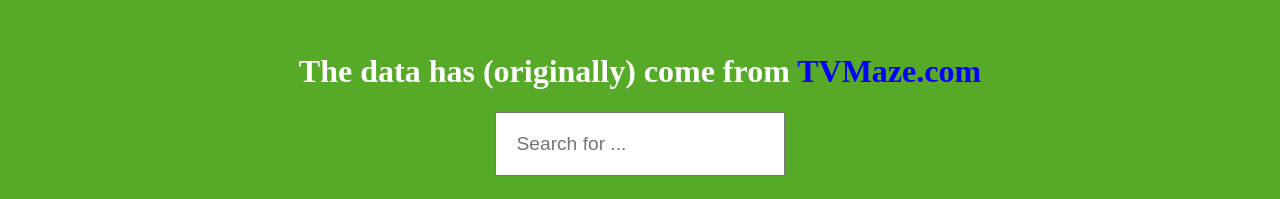
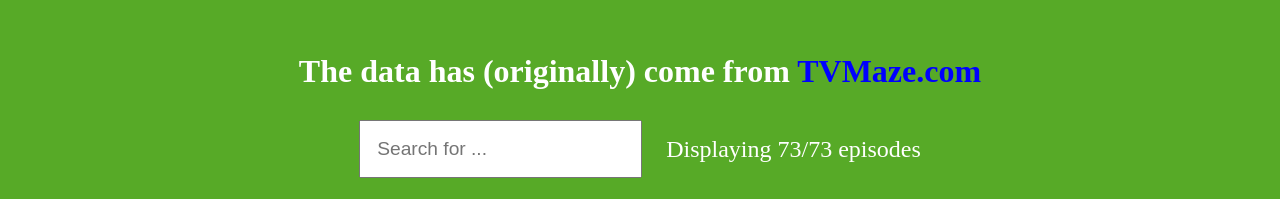
Before and after one commit to farzad-nazif/tv-show-dom-project, a plain HTML site: page index.html in a window 1280 px wide. Shown: the top 199 px of the page. Drawn offline with Linux system fonts and the light colour scheme.

Commit message:
Level 200 finished

```diff
--- a/index.html
+++ b/index.html
@@ -10,7 +10,10 @@
 
   <body>
     <h1 id="license" style="color: white"> The data has (originally) come from <a href="https://www.tvmaze.com/" target="_blank" style="text-decoration:none; color:blue" >TVMaze.com</a></h1>
+    <div id="searchBar">
     <input autocomplete="off" type="search" id="search" placeholder="Search for ..." />
+    <p id="validSearchCount">Displaying 73/73 episodes</p>
+    </div>
     <section id="episodeGrid">
       <!-- <div class="episode">
         <div class="episodeTitle"><span id="episodeName"></span> <span id="episodeNumber"></span></div>
--- a/script.js
+++ b/script.js
@@ -46,6 +46,7 @@ let searchInput = document.getElementById("search");
 // Filtering array of objs based on the search
 function filterAndCreateEpisodeBox(e, allEpisodes) {
   let searchWord = e.target.value;
+  let validSearchCount = document.getElementById("validSearchCount");
   let validEpisodes = allEpisodes.filter((episode) => {
     return (
       episode.name.includes(searchWord) ||
@@ -54,6 +55,8 @@ function filterAndCreateEpisodeBox(e, allEpisodes) {
       episode.summary.toLowerCase().includes(searchWord)
     );
   });
+  let validEpisodesLength = validEpisodes.length;
+  validSearchCount.innerText = `Displaying ${validEpisodesLength}/73 episodes`;
   // Declaring a function just to clear the page from all episodes
   function removeAllChildNodes(parent) {
     while (parent.firstChild) {
--- a/style.css
+++ b/style.css
@@ -13,11 +13,23 @@ body {
   justify-self: center;
   align-self: center;
 }
-#search{
+#searchBar {
+  display: flex;
+  flex-direction: row;
   justify-self: center;
   align-self: center;
+  gap: 1.5rem;
   margin-bottom: 1.5rem;
-  padding: 1.2rem;
+}
+#validSearchCount {
+  font-size: 1.5rem;
+  text-align: center;
+  color: white;
+}
+#search {
+  justify-self: center;
+  align-self: center;
+  padding: 1rem;
   font-size: 1.2rem;
 }
 #episodeGrid {
```
